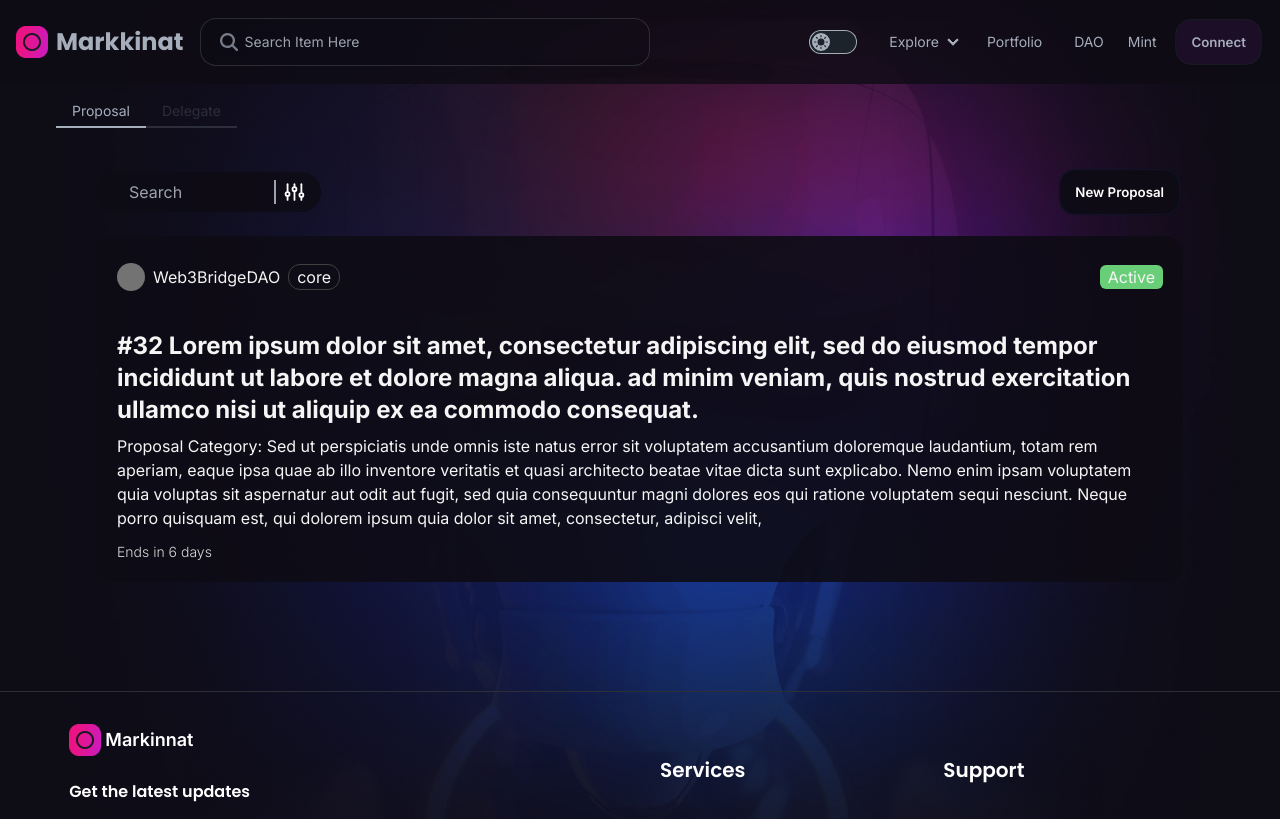
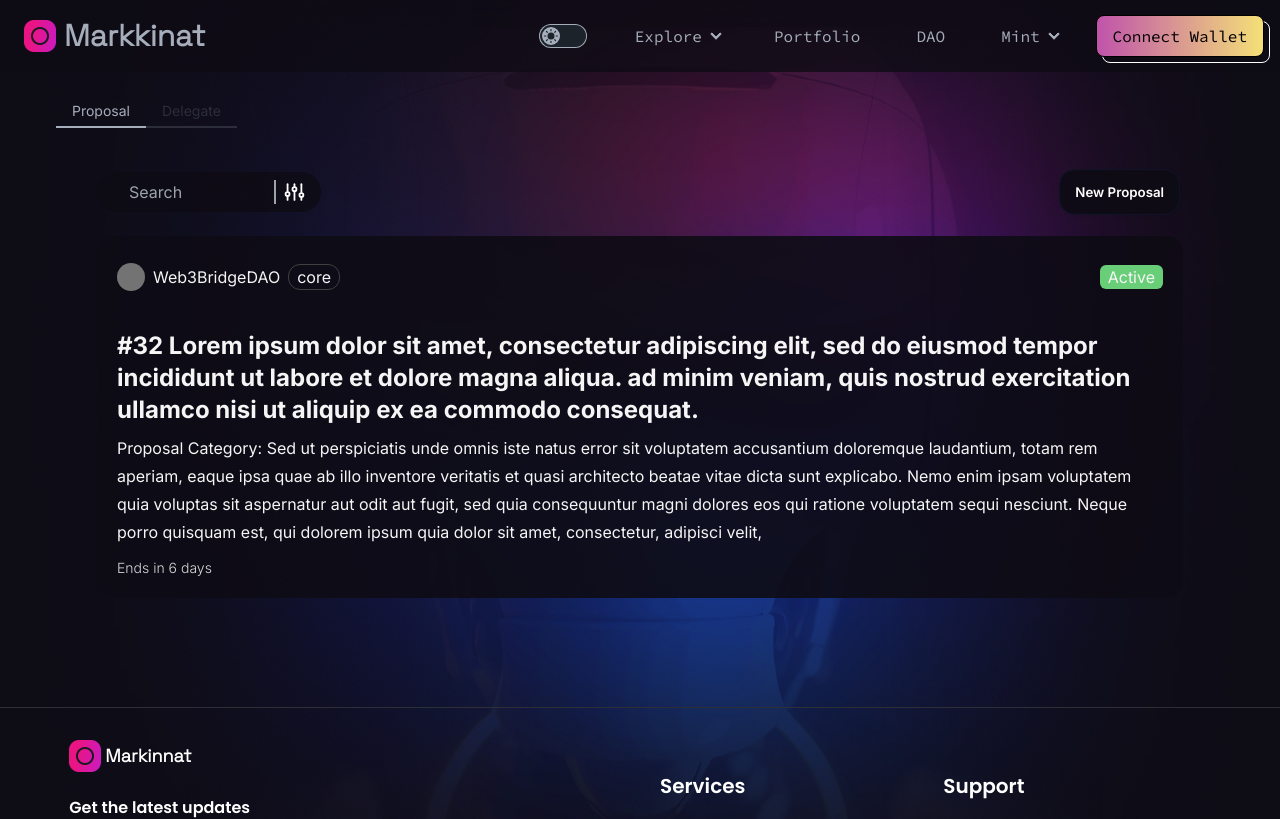
Before and after one commit to markkinat/markkinat_frontend, a Next.js app: page /DAO in a window 1280 px wide. Shown: the top 819 px of the page. Built offline with nearby package versions, Linux system fonts and the light colour scheme.

Commit message:
CHORE: UI update of landing page for mobile

```diff
--- a/app/DAO/DAO-details/page.tsx
+++ b/app/DAO/DAO-details/page.tsx
@@ -264,7 +264,7 @@ const DAODetails = () => {
                   <h3 className="">1.3K VOTES 99.53%</h3>
                 </div>
                 <div className="w-full h-3 rounded-3xl bg-neutral-700">
-                  <p className="w-[98.53%] h-3 bg-white rounded-3xl"></p>
+                  <p className={`${theme === 'dark' ? "bg-white" : "bg-secondary"} w-[98.53%] h-3 rounded-3xl`}></p>
                 </div>
               </div>
               <div className="mt-3">
@@ -273,7 +273,7 @@ const DAODetails = () => {
                   <h3 className="">6 VOTES 0.47%</h3>
                 </div>
                 <div className="w-full h-3 rounded-3xl bg-neutral-700">
-                  <p className="w-[1%] h-3 bg-white rounded-3xl"></p>
+                  <p className={`${theme === 'dark' ? "bg-white" : "bg-secondary"} w-[3%] h-3 rounded-3xl`}></p>
                 </div>
               </div>
               <div className="mt-3">
@@ -282,7 +282,7 @@ const DAODetails = () => {
                   <h3 className="">0 VOTES 0%</h3>
                 </div>
                 <div className="w-full h-3 rounded-3xl bg-neutral-700">
-                  {/* <p className="w-[98.53%] h-3 bg-white rounded-3xl"></p> */}
+                  {/* <p className={`${theme === 'dark' ? "bg-white" : "bg-secondary"} w-[98.53%] h-3 rounded-3xl`}></p> */}
                 </div>
               </div>
             </div>
--- a/app/DAO/page.tsx
+++ b/app/DAO/page.tsx
@@ -8,8 +8,8 @@ const DAO = () => {
   const router = useRouter();
 
   return (
-    <>
-      <div role="tablist" className="tabs tabs-bordered container mt-24 mb-12">
+    <div className="container m-auto">
+      <div role="tablist" className="tabs tabs-bordered mt-24 mb-12">
         <input
           type="radio"
           name="my_tabs_1"
@@ -150,7 +150,7 @@ const DAO = () => {
                 ad minim veniam, quis nostrud exercitation ullamco nisi ut
                 aliquip ex ea commodo consequat.
               </h3>
-              <p className="mt-2">
+              <p className="mt-2 leading-7">
                 Proposal Category: Sed ut perspiciatis unde omnis iste natus
                 error sit voluptatem accusantium doloremque laudantium, totam
                 rem aperiam, eaque ipsa quae ab illo inventore veritatis et
@@ -179,7 +179,7 @@ const DAO = () => {
           Tab content 2
         </div>
       </div>
-    </>
+    </div>
   );
 };
 
--- a/app/page.tsx
+++ b/app/page.tsx
@@ -33,12 +33,12 @@ export default function Home() {
             <div className="w-11/12 m-auto px-2 py-12">
                 <Banner
                     name={(<>
-                        <span className="lg:text-7xl md:text-5xl sm:text-3xl text-2xl">
+                        <span className="lg:text-7xl md:text-6xl text-2xl sm:text-3xl">
                             {wrappedText}
                         </span>
                         <br /> extraordinary NFTs
                     </>)}
-                    childStyles="md:text-4xl sm:text-2xl text-xl text-left"
+                    childStyles="text-left"
                     parentStyle="justify-center sm:h-72 xs:h-60 xs:p-12 p-4 h-44 rounded-3xl"
                 />
                 <NFTSection name={"MKNDAO Collections"} />
--- a/components/sections/Banner.tsx
+++ b/components/sections/Banner.tsx
@@ -16,8 +16,8 @@ const Banner = ({ name, childStyles, parentStyle }:any) => {
     }, []);
 
     return (
-        <div className={`w-full flex items-center z-0 overflow-hidden ${theme ==='dark'? "":"nft-gradient relative"}  ${parentStyle}`}>
-            <p className={`font-poppins font-bold lg:text-5xl text-white p-6 leading-10 ${childStyles}`}>{name}</p>
+        <div className={`w-full flex items-center z-0 overflow-hidden ${theme ==='dark'? "":"nft-gradient relative mb-8"}  ${parentStyle}`}>
+            <p className={`font-poppins font-bold text-xl sm:text-2xl md:text-4xl lg:text-5xl text-white p-6 lg:leading-10 ${childStyles}`}>{name}</p>
             {theme === 'dark' ? "" : <>
             <div className="absolute sm:w-48 sm:h-48 w-32 h-32 rounded-full -top-9 -left-16 -z-5 white-bg" />
             <div className="absolute sm:w-72 sm:h-72 w-56 h-56 rounded-full -bottom-24 -right-14 -z-5 white-bg" />
--- a/components/sections/NFTSection.tsx
+++ b/components/sections/NFTSection.tsx
@@ -62,7 +62,7 @@ const NFTSection = ({ name }: any) => {
                 <h3>{name}</h3>
             </div>
             <div className="relative flex-1 max-w-full flex mt-3" ref={parentRef}>
-                <div className="flex flex-row w-max overflow-x-scroll no-scrollbar select-none justify-center md:justify-start" ref={scrollRef}>
+                <div className="flex flex-row w-max overflow-x-scroll no-scrollbar select-none justify-start" ref={scrollRef}>
                     {[1, 2, 3, 4, 5,7,8,9,10].map((i) => (
                         <NFTCard
                             key={`nft-${i}`}
@@ -78,7 +78,7 @@ const NFTSection = ({ name }: any) => {
                     ))}
                     {!hideButtons && (
                         <div className='z-2'>
-                            <div onClick={() => handleScroll('left')} className="absolute w-8 h-8 lg:w-12 lg:h-12 top-[42%] cursor-pointer -left-6">
+                            <div onClick={() => handleScroll('left')} className="absolute w-8 h-8 lg:w-12 lg:h-12 top-[42%] cursor-pointer lg:-left-6 -left-">
                                 <Image src={"/left.png"} layout="fill" objectFit="contain" alt="left_arrow" className={theme === 'cupcake' ? 'filter invert' : undefined} />
                             </div>
                             <div onClick={() => handleScroll('right')} className="absolute w-8 h-8 lg:w-12 lg:h-12 top-[42%] cursor-pointer right-0">
--- a/components/sections/TopSeller.tsx
+++ b/components/sections/TopSeller.tsx
@@ -59,7 +59,7 @@ const TopSeller = () => {
     }, []);
 
     return (
-        <div className='pt-8 pb-4 lg:-ml-3'>
+        <div className='pt-8 pb-4 -ml-3'>
             <h1 className="font-poppins text-2xl font-semibold ml-4 xs:ml-0">Top Sellers</h1>
             <div className="relative flex-1 max-w-full flex mt-3" ref={parentRef}>
                 <div className="flex flex-row w-max overflow-x-scroll no-scrollbar select-none" ref={scrollRef}>
--- a/components/shared/Footer.tsx
+++ b/components/shared/Footer.tsx
@@ -25,7 +25,7 @@ const Footer = () => {
                 <div className="flexStart flex-1 flex-col">
                     <div className="flexCenter cursor-pointer">
                         <Image src={"/logo02.png"} objectFit="contain" width={32} height={32} alt="logo" />
-                        <p className={`${theme === 'dark' ? 'text-white' : 'text-nft-dark'} font-semibold text-lg ml-1`}>Markinnat</p>
+                        <p className={`${theme === 'dark' ? 'text-white' : 'text-nft-dark'} font-semibold text-lg ml-1 font-grotesk`}>Markinnat</p>
                     </div>
                     <p className={`font-poppins ${theme === 'dark' ? 'text-white' : 'text-nft-black-1'} font-semibold text-base mt-6`}>Get the latest updates</p>
                     <div className={`flexBetween md:w-[400px] w-[357px] mt-6 ${theme === 'dark' ? 'bg-transparent' : 'bg-white'} border ${theme === 'dark' ? 'border-nft-black-2' : 'border-nft-gray-2'} rounded-md`}>
--- a/components/shared/Header.tsx
+++ b/components/shared/Header.tsx
@@ -8,13 +8,75 @@ const Header = () => {
   const { theme, toggleTheme } = useTheme();
 
   return (
-    <div className="mt-2">
+    <div className="mt-2 max-w-full">
       <div
         className={`fixed top-0 z-50 navbar ${
           theme === "dark" ? "bg-[#0e0c15]/80" : "bg-base-100"
-        } justify-between py-4`}
+        } justify-between pb-2`}
       >
         <div className="px-2 gap-2 items-center">
+          <div className="dropdown">
+            <div tabIndex={0} role="button" className="btn btn-ghost lg:hidden">
+              <svg
+                xmlns="http://www.w3.org/2000/svg"
+                className="h-9 w-9"
+                fill="none"
+                viewBox="0 0 24 24"
+                stroke="currentColor"
+              >
+                <path
+                  strokeLinecap="round"
+                  strokeLinejoin="round"
+                  strokeWidth="2"
+                  d="M4 6h16M4 12h8m-8 6h16"
+                />
+              </svg>
+            </div>
+            <ul
+              tabIndex={0}
+              className="menu menu-sm dropdown-content mt-3 z-[1] p-2 shadow bg-base-100 rounded-box w-52 justify-end font-grotesk"
+            >
+              <li>
+                <a>Explore</a>
+                <ul className="p-2">
+                  <li>
+                   <Link href={"/top-collection"}>Collections</Link>
+                  </li>
+                  <li>
+                    <Link href={"/mkndao"}>MKNDAO</Link>
+                  </li>
+                  <li>
+                    <Link href={"/hot-bids"}>Hot Bids</Link>
+                  </li>
+                </ul>
+              </li>
+              <li>
+                <Link href={"/portfolio"}>Portfolio</Link>
+              </li>
+              <li>
+               <Link href={"/DAO"}>DAO</Link>
+              </li>
+              <li>
+
+              <a>Mint</a>
+              <ul className="p-2">
+                <li>
+                  <Link href={"/launchpad"}>Launchpad</Link>
+                </li>
+                <li>
+                  <Link href={"/presale"}>Presale</Link>
+                </li>
+              </ul>
+
+              </li>
+              <li>
+                <a className="btn md:hidden bg-[#0e0c15] rounded-xl hover:text-white hover:bg-transparent text-sm">
+                  Connect
+                </a>
+              </li>
+            </ul>
+          </div>
+
           <div className="cursor-pointer flex items-center">
             <Image
               src={"/logo02.png"}
@@ -23,11 +85,11 @@ const Header = () => {
               height={32}
               alt="logo"
             />
-            <a className="lg:text-2xl text-xl px-2 font-bold font-poppins">
+            <Link href={"/"} className="lg:text-3xl text-2xl px-2 font-bold font-grotesk">
               Markkinat
-            </a>
+            </Link>
           </div>
-          <div className={`form-control hidden md:flex`}>
+          {/* <div className={`form-control hidden md:flex`}>
             <label
               className={`${
                 theme === "dark" ? "bg-[#0e0c15]/10" : "bg-base-100"
@@ -52,9 +114,9 @@ const Header = () => {
                 placeholder="Search Item Here"
               />
             </label>
-          </div>
+          </div> */}
         </div>
-        <div className="px-2 items-center">
+        <div className="px-2 items-center lg:w-3/4 justify-end font-code">
           <label className="cursor-pointer grid pr-2 place-items-center">
             <input
               type="checkbox"
@@ -91,7 +153,7 @@ const Header = () => {
               <path d="M21 12.79A9 9 0 1 1 11.21 3 7 7 0 0 0 21 12.79z"></path>
             </svg>
           </label>
-          <ul className="hidden lg:flex menu menu-horizontal pr-2 flex-nowrap">
+          <ul className="hidden lg:flex menu menu-horizontal px-6 gap-6 flex-nowrap text-base font-medium">
             <li>
               <details>
                 <summary>Explore</summary>
@@ -100,26 +162,37 @@ const Header = () => {
                     <Link href={"/top-collection"}>Collections</Link>
                   </li>
                   <li>
-                    <a>MKNDAO</a>
+                    <Link href={"/mkndao"}>MKNDAO</Link>
                   </li>
                   <li>
-                    <a>Hot Bids</a>
+                    <Link href={"/hot-bids"}>Hot Bids</Link>
                   </li>
                 </ul>
               </details>
             </li>
             <li>
-              <a>Portfolio</a>
+              <Link href={"/portfolio"}>Portfolio</Link>
             </li>
             <li>
               <Link href={"/DAO"}>DAO</Link>
             </li>
+            <li>
+              <details>
+              <summary>Mint</summary>
+              <ul className="p-2">
+                <li>
+                  <Link href={"/launchpad"}>Launchpad</Link>
+                </li>
+                <li>
+                  <Link href={"/presale"}>Presale</Link>
+                </li>
+              </ul>
+              </details>
+            </li>
           </ul>
-          <div className="flex gap-4 items-center">
-            <a className="hidden lg:flex border-secondary rounded-2xl text-sm">
-              Mint
-            </a>
-            <a
+
+          {/* <div
+
               className={`btn hidden hover:bg-transparent lg:flex rounded-2xl ${
                 theme === "dark"
                   ? "bg-[#220f2c]/80 hover:text-white"
@@ -127,59 +200,15 @@ const Header = () => {
               } text-sm`}
             >
               Connect
-            </a>
-          </div>
 
-          <div className="dropdown">
-            <div tabIndex={0} role="button" className="btn btn-ghost lg:hidden">
-              <svg
-                xmlns="http://www.w3.org/2000/svg"
-                className="h-5 w-5"
-                fill="none"
-                viewBox="0 0 24 24"
-                stroke="currentColor"
-              >
-                <path
-                  strokeLinecap="round"
-                  strokeLinejoin="round"
-                  strokeWidth="2"
-                  d="M4 6h16M4 12h8m-8 6h16"
-                />
-              </svg>
+          </div> */}
+
+
+
+          <div className={`-pr-6 hidden md:block relative before:content-[''] before:block before:w-full before:h-full before:border before:absolute before:rounded-lg ${theme ==="dark"?"before:border-white":"before:border-black"} before:top-1.5 before:left-1.5`}>
+            <div className="flex justify-center items-center rounded-lg font-code px-4 py-2 text-base font-medium z-10 relative border border-black bg-gradient-to-r from-[#C053AB] to-[#F4E077] text-black hover:brightness-125">
+              Connect Wallet
             </div>
-            <ul
-              tabIndex={0}
-              className="menu menu-sm dropdown-content mt-3 z-[1] p-2 shadow bg-base-100 rounded-box w-52"
-            >
-              <li>
-                <a>Explore</a>
-                <ul className="p-2">
-                  <li>
-                    <a>Collections</a>
-                  </li>
-                  <li>
-                    <a>MKNDAO</a>
-                  </li>
-                  <li>
-                    <a>Hot Bids</a>
-                  </li>
-                </ul>
-              </li>
-              <li>
-                <a>Portfolio1</a>
-              </li>
-              <li>
-                <a>DAO</a>
-              </li>
-              <li>
-                <a>Mint</a>
-              </li>
-              <li>
-                <a className="btn btn-accent rounded-2xl hover:text-white hover:bg-transparent text-sm">
-                  Connect
-                </a>
-              </li>
-            </ul>
           </div>
         </div>
       </div>
--- a/components/shared/NFTCard.tsx
+++ b/components/shared/NFTCard.tsx
@@ -5,8 +5,8 @@ import Link from 'next/link';
 const NFTCard = ({ nft }: any) => {
     const { theme } = useTheme()
   return (
-      <Link href={"/"} className='z-1'>
-          <div className={`flex-1 min-w-64 max-w-max xs:max-w-none sm:w-full sm:min-w-40 md:min-w-64 lg:min-w-[300px] ${theme === 'dark' ? 'bg-[#2e2b44]' : 'bg-white'} rounded-2xl p-4 lg:mr-8 sm:my-2 sm:mx-2 cursor-pointer shadow-[#251e67] shadow-md`}
+      <Link href={"/collection/"} className='z-1'>
+          <div className={`flex-1 min-w-64 max-w-max md:min-w-64 lg:min-w-[300px] ${theme === 'dark' ? 'bg-[#2e2b44]' : 'bg-white'} rounded-2xl p-4 lg:mr-8 mr-6 my-2 mx-2 cursor-pointer shadow-[#251e67] shadow-md`}
             >
                 <div className="relative w-full h-52 sm:h-36 xs:h-56 md:h-60 lg:h-[300px] rounded-2xl overflow-hidden">
                     <Image src={nft.image || `/nft${nft.i}.png`} fill className='image' alt="nft01" />
```
Also changed, not shown: components/sections/Details.tsx (+4 -5 lines).
